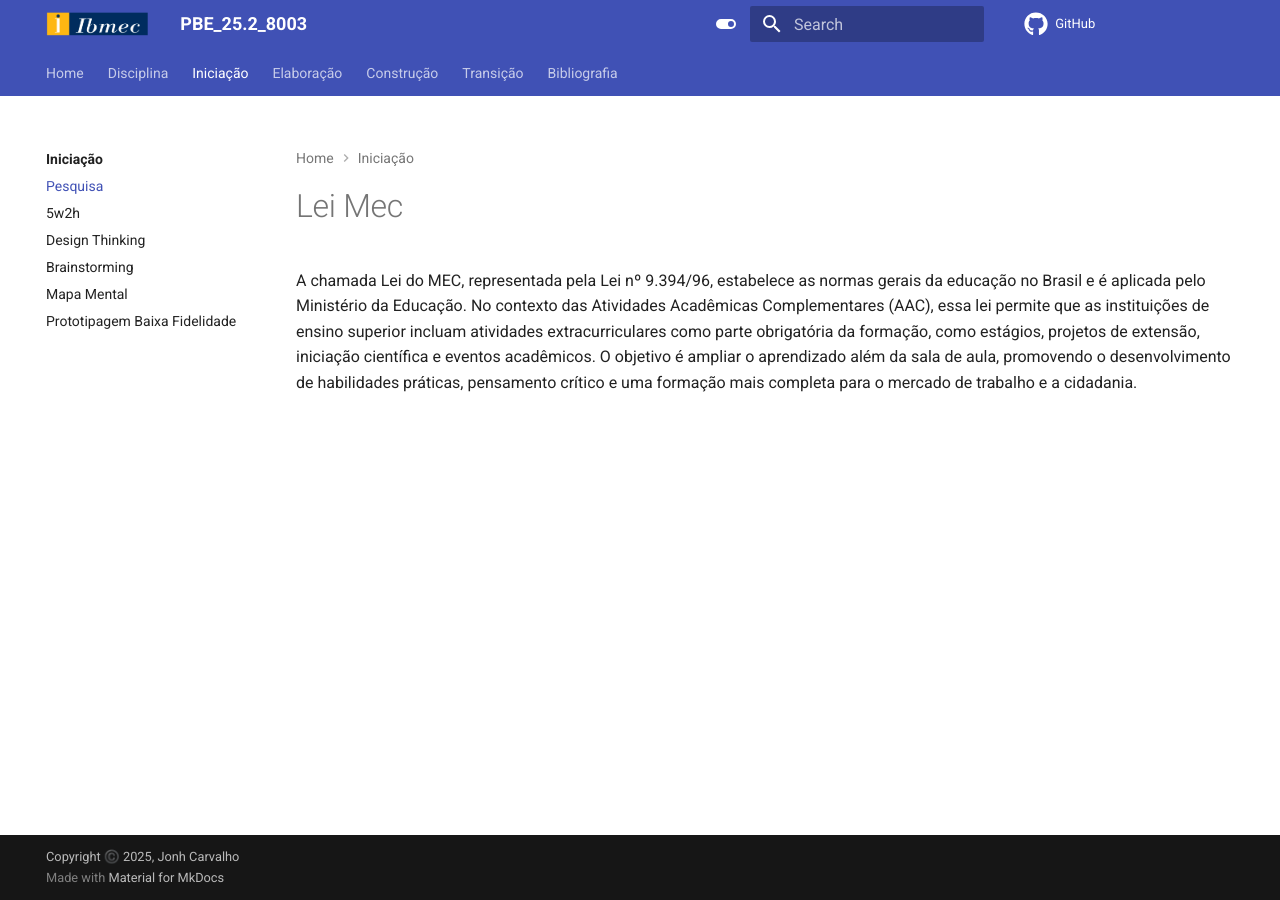
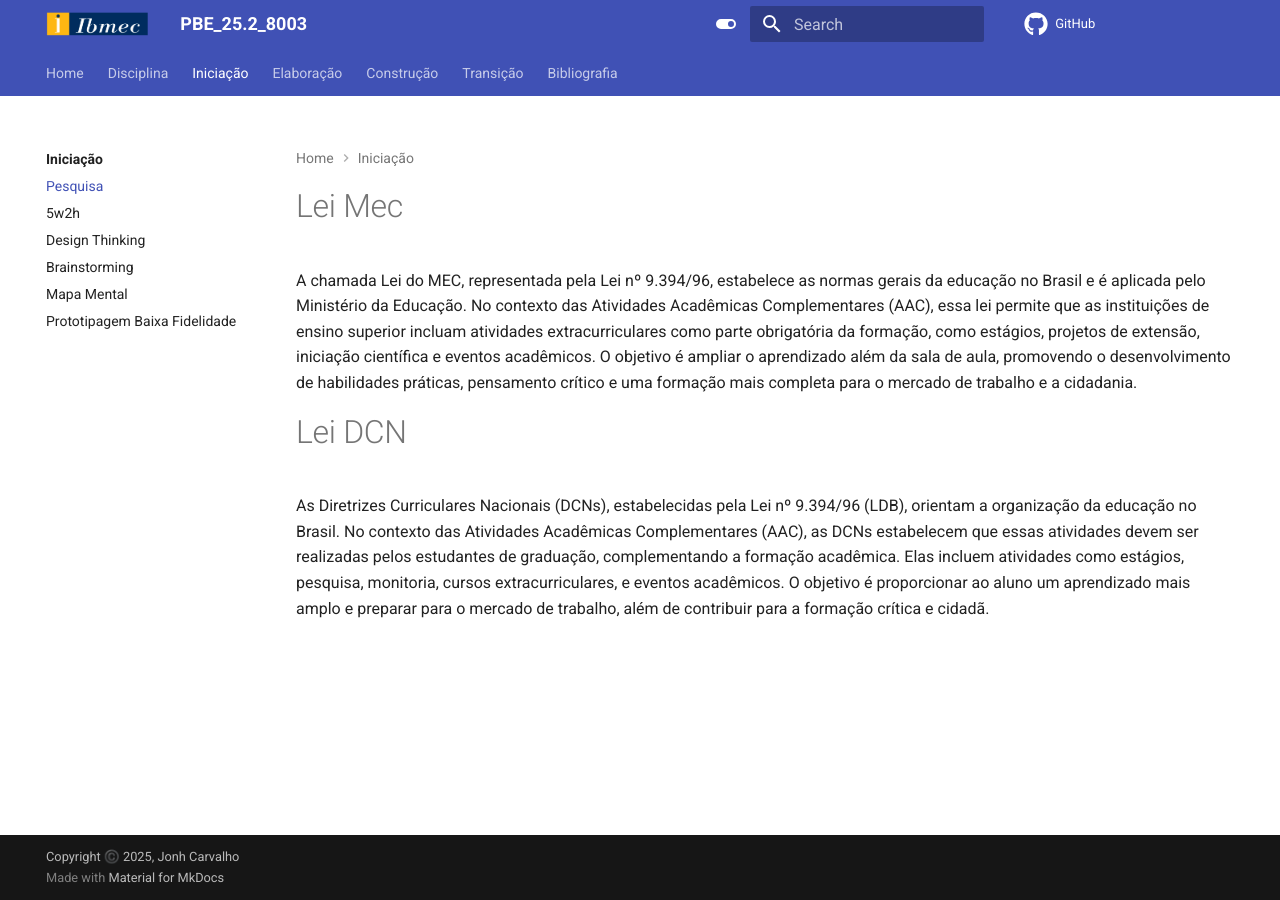
Before and after one commit to Projetos-de-Extensao/PBE_26.1_8003_I, an MkDocs documentation site: the page built from docs/Iniciacao/pesquisa.md, in a window 1280 px wide. Built offline with MkDocs 1.6.1 and Material for MkDocs 9.7.7, drawn with Linux system fonts in a browser that asks for light colours; comment, search, counter and statistics services are not loaded.

Commit message:
atumaluca

```diff
--- a/docs/Iniciacao/pesquisa.md
+++ b/docs/Iniciacao/pesquisa.md
@@ -5,3 +5,6 @@ title: Pesquisa
 
 # Lei Mec
 A chamada Lei do MEC, representada pela Lei nº 9.394/96, estabelece as normas gerais da educação no Brasil e é aplicada pelo Ministério da Educação. No contexto das Atividades Acadêmicas Complementares (AAC), essa lei permite que as instituições de ensino superior incluam atividades extracurriculares como parte obrigatória da formação, como estágios, projetos de extensão, iniciação científica e eventos acadêmicos. O objetivo é ampliar o aprendizado além da sala de aula, promovendo o desenvolvimento de habilidades práticas, pensamento crítico e uma formação mais completa para o mercado de trabalho e a cidadania.
+
+# Lei DCN
+As Diretrizes Curriculares Nacionais (DCNs), estabelecidas pela Lei nº 9.394/96 (LDB), orientam a organização da educação no Brasil. No contexto das Atividades Acadêmicas Complementares (AAC), as DCNs estabelecem que essas atividades devem ser realizadas pelos estudantes de graduação, complementando a formação acadêmica. Elas incluem atividades como estágios, pesquisa, monitoria, cursos extracurriculares, e eventos acadêmicos. O objetivo é proporcionar ao aluno um aprendizado mais amplo e preparar para o mercado de trabalho, além de contribuir para a formação crítica e cidadã.
```
